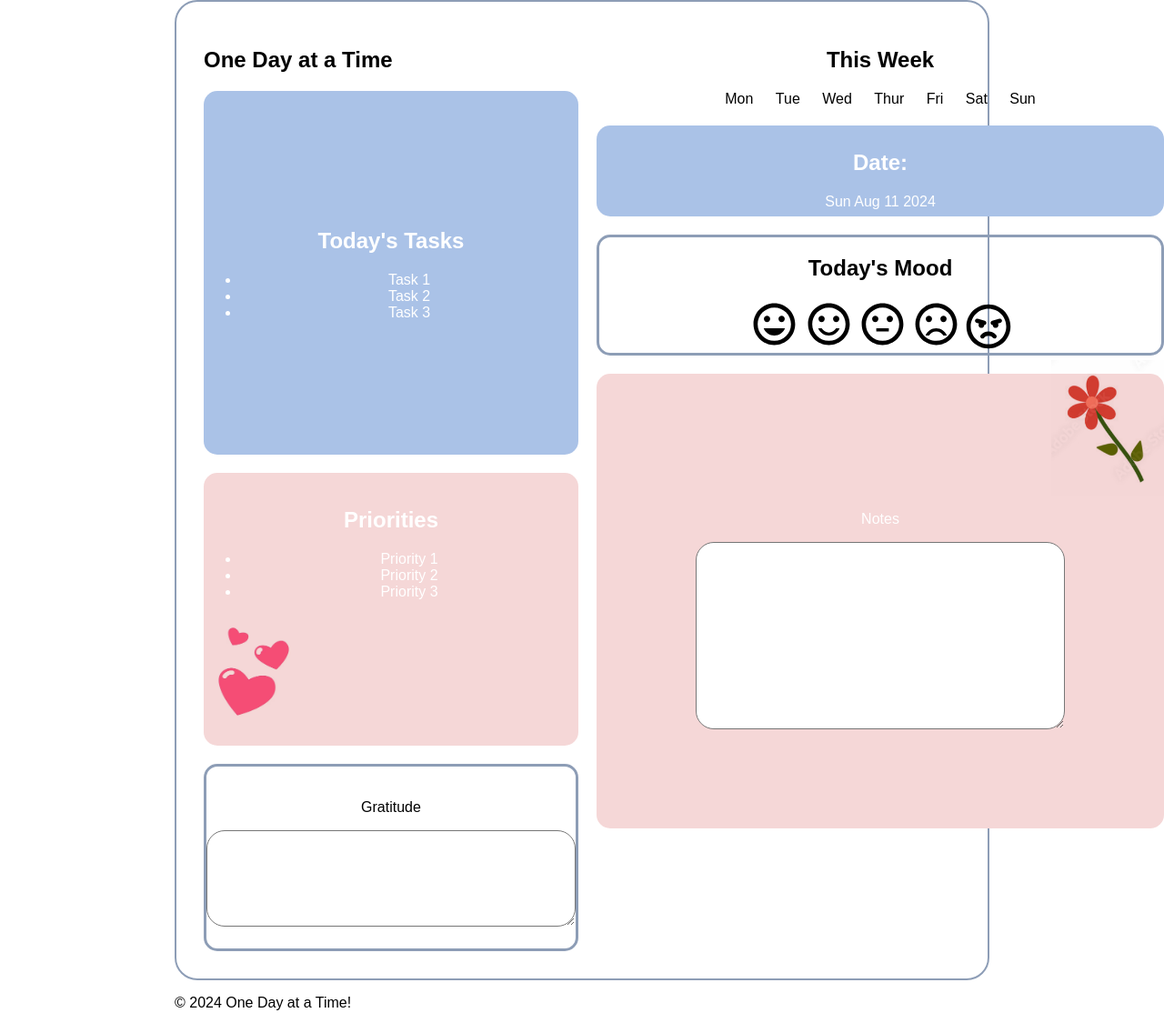
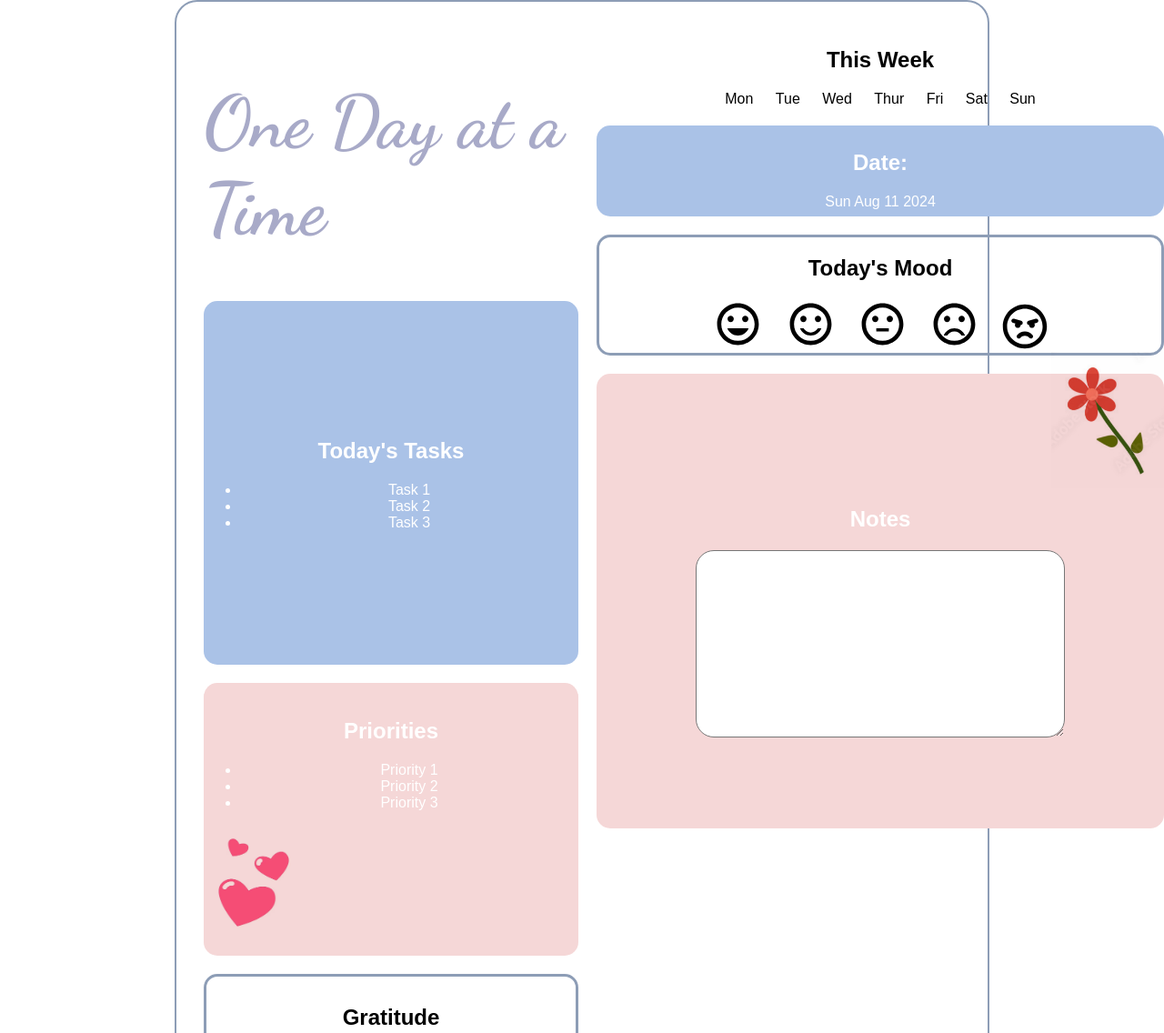
Before and after one commit to lisaaxrisaa/One_Day_at_a_time, a plain HTML site: page index.html in a window 1280 px wide. Shown: the top 1136 px of the page at 91% size. Drawn offline with Linux system fonts and the light colour scheme.

```diff
--- a/index.css
+++ b/index.css
@@ -2,6 +2,12 @@
   font-family: sans-serif;
   width: 70%;
   margin: 0 auto;
+}
+
+h1 {
+  color: #a8aac8;
+  font-family: 'Dancing Script', sans-serif;
+  font-size: 80px;
 }
 
 .container {
@@ -44,6 +50,10 @@
   opacity: 0;
   width: 0;
   height: 0;
+}
+
+.mood-button + label {
+  padding: 10px;
 }
 
 .week-box {
--- a/index.html
+++ b/index.html
@@ -4,6 +4,7 @@
     <meta charset="UTF-8" />
     <!-- <meta name="viewport" content="width=device-width, initial-scale=1.0"> -->
     <link href="index.css" rel="stylesheet" />
+    <link href="https://fonts.googleapis.com/css2?family=Dancing+Script:wght@400..700&display=swap" rel="stylesheet">
     <!-- <title>Daily Journal</title>
   </head>
   <body>
@@ -60,7 +61,7 @@
 <body>
     <div class="container">
       <div class="column-one">
-        <h2>One Day at a Time</h2>
+        <h1>One Day at a Time</h1>
         <div id="tasks" class="tasks-box">
           <h2>Today's Tasks</h2>
           <ul>
@@ -86,7 +87,7 @@
         </div>
 
         <div id="gratitude" class="gratitude-box">
-          <p>Gratitude</p>
+          <h2>Gratitude</h2>
           <textarea class="gratitude-text"></textarea>
         </div>
       </div>
@@ -187,7 +188,7 @@
             class="flower"
             style="display: block; margin-left: 500px; margin-top: -120px"
           />
-          <p>Notes</p>
+          <h2>Notes</h2>
           <textarea class="note-text"></textarea>
         </div>
       </div>
```
